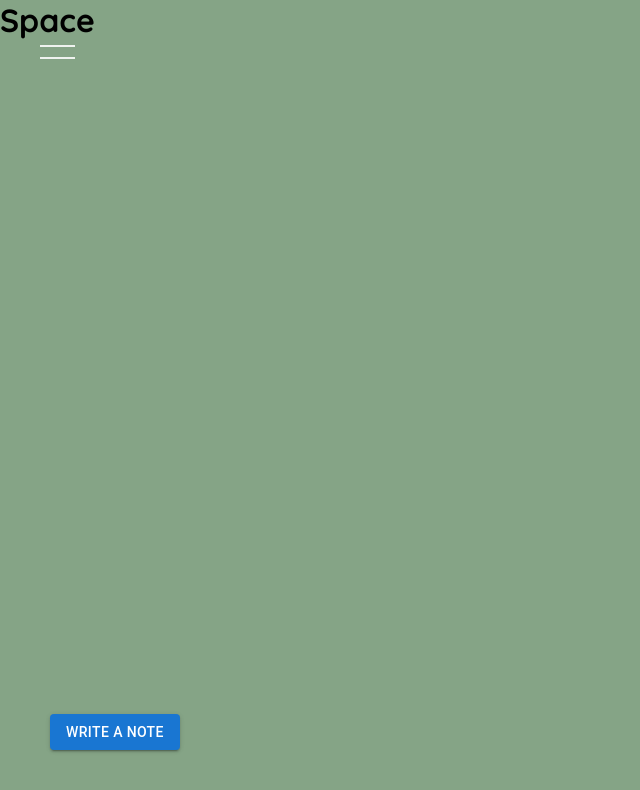
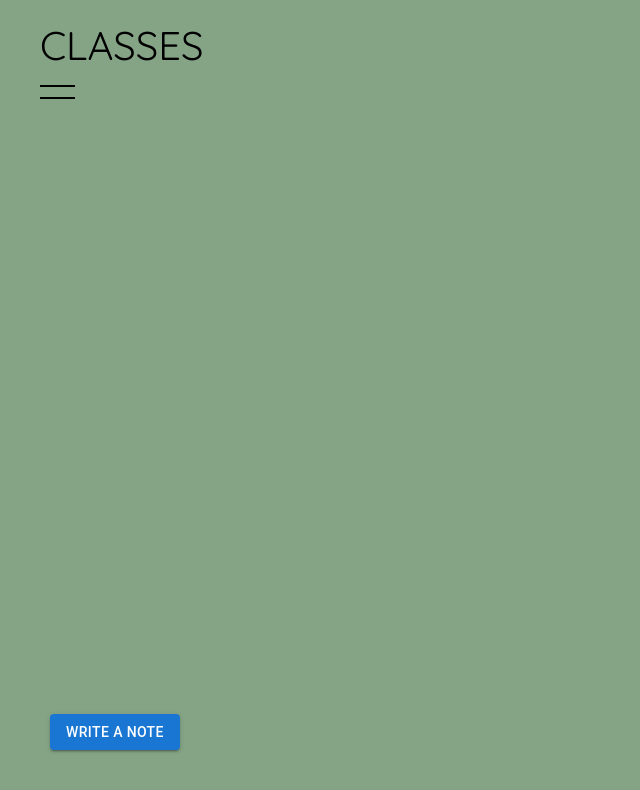
Before and after one commit to nguyenv119/treehouse, a React (Vite) app in the folder frontend/: page /space/classes in a window 1280 px wide. Shown: the top 790 px of the page, without its empty margins (0-640 px from the left). Built offline with nearby package versions, Linux system fonts and the light colour scheme.

Commit message:
update sidebar

```diff
--- a/frontend/src/pages/space.module.css
+++ b/frontend/src/pages/space.module.css
@@ -19,7 +19,7 @@ nav{
 	font-size: 18px;
 	padding: 2px;
 	opacity: 0.5;
-	margin-left: 20px;
+	margin-left: -5px;
 }
 .link:hover{
 	opacity: 1;
@@ -28,6 +28,9 @@ nav{
 .title{
 	font-size: 40px;
 	font-weight: 400;
+	position: absolute;
+	top: 20px;
+	margin-left: 40px;
 }
 
 
@@ -71,14 +74,14 @@ nav{
 .line {
 	width: 35px;
 	height: 2px;
-	background-color: rgba(255, 255, 255, 0.87);
+	background-color: black;
 	transition: transform 0.5s ease-in-out;
 }
 
 .lineTop{
 	width: 35px;
 	height: 2px;
-	background-color: rgba(255, 255, 255, 0.87);
+	background-color: black;;
 	transform: rotate(45deg) translate(-2px, 10px);
 	transition: transform 0.5s ease-in-out;
 }
@@ -86,7 +89,7 @@ nav{
 .lineBottom {
 	width: 35px;
 	height: 2px;
-	background-color: rgba(255, 255, 255, 0.87);
+	background-color: black;
 	transform: rotate(-45deg) translate(-2px, -10px);
 	transition: transform 0.5s ease-in-out;
 }
@@ -99,8 +102,7 @@ nav{
 	height: 24px;
 	border: none;
 	background-color: transparent;
-	margin: 40px 0px 10px 190px;
-
+	margin: 80px 0px 10px 220px;
 	transition: margin-left 0.5s ease-in-out;
 	z-index: 1;
 
@@ -119,7 +121,7 @@ nav{
 	height: 24px;
 	border: none;
 	background-color: transparent;
-	margin: 40px 0px 10px 40px;
+	margin: 80px 0px 10px 40px;
 
 	transition: margin-left 0.5s ease-in-out;
 	z-index: 1;
@@ -134,7 +136,7 @@ nav{
 	position: fixed;
 	background-color: rgba(60, 56, 56, 0.3);
 	opacity: 0.8;
-	width: 250px;
+	width: 300px;
 	height: 40vh;
 	border-bottom-right-radius: 10px;
 	padding-top: 20px;
@@ -149,7 +151,7 @@ nav{
 	transform: translateX(-100%);
 	background-color: rgba(60, 56, 56, 0.3);
 	opacity: 0.8;
-	width: 250px;
+	width: 300px;
 	height: 40vh;
 	border-bottom-right-radius: 10px;
 	padding-top: 20px;
@@ -165,7 +167,7 @@ nav{
 	flex-direction: column;
 	list-style-type: none;
 	margin-left: 45px;
-	margin-top: 20px;
+	margin-top: 70px;
 	font-size: 2em;
 
 }
--- a/frontend/src/pages/space.tsx
+++ b/frontend/src/pages/space.tsx
@@ -11,8 +11,8 @@ import { useParams, Link } from 'react-router-dom';
 
 function NavBar({ id }) {
 
-
 	const [sidebar, setSidebar] = useState(false);
+	id = id.toUpperCase()
 
 	function toggleSideBar() {
 		setSidebar(!sidebar);
@@ -29,11 +29,13 @@ function NavBar({ id }) {
 				<div className={lineTopStyle}></div>
 				<div className={lineBottomStyle}></div>
 			</button>
+			<h1 className={styles.title}>{id}</h1>
+
 			<div className={sidebarStyle}>
 				<nav>
 					<ul className={styles.navbarPage}>
 						{id != 'CLASSES' ? <Link to='/space/classes' className={styles.link}>Classes</Link> : null}
-						{id != 'ROOMMATES' ? <Link to='/space/roommates' className={styles.link}>Roommates</Link> : null}
+						{id != 'ROOMMATES' ? <Link to='/space/dormlife' className={styles.link}>Dorm Life</Link> : null}
 						{id != 'FAMILY' ? <Link to='/space/family' className={styles.link}>Family</Link> : null}
 						{id != 'SOCIAL' ? <Link to='/space/social' className={styles.link}>Social</Link> : null}
 						{id != 'JOBS' ? <Link to='/space/jobs' className={styles.link}>Jobs</Link> : null}
@@ -45,25 +47,6 @@ function NavBar({ id }) {
 			</div>
 		</>
 	)
-
-
-	// id = id.toUpperCase()
-	// return (
-	// 	<>
-	// 		<div className={styles.navContainer}>
-	// 			<h1 className={styles.title}>{id}</h1>
-	// 			<nav>
-	// 				{id != 'CLASSES' ? <Link to='/space/classes' className={styles.link}>Classes</Link> : null}
-	// 				{id != 'ROOMMATES' ? <Link to='/space/roommates' className={styles.link}>Roommates</Link> : null}
-	// 				{id != 'FAMILY' ? <Link to='/space/family' className={styles.link}>Family</Link> : null}
-	// 				{id != 'SOCIAL' ? <Link to='/space/social' className={styles.link}>Social</Link> : null}
-	// 				{id != 'JOBS' ? <Link to='/space/jobs' className={styles.link}>Jobs</Link> : null}
-	// 				{id != 'OTHER' ? <Link to='/space/other' className={styles.link}>Other</Link> : null}
-	// 			</nav>
-	// 		</div>
-
-	// 	</>
-	// )
 }
 
 export default function Space() {
@@ -144,7 +127,6 @@ export default function Space() {
 		<>
 			<NavBar id={id} />
 			<div>
-				<h1>Space</h1>
 				<ToastContainer />
 				{
 					notes.map((card) => (
```
